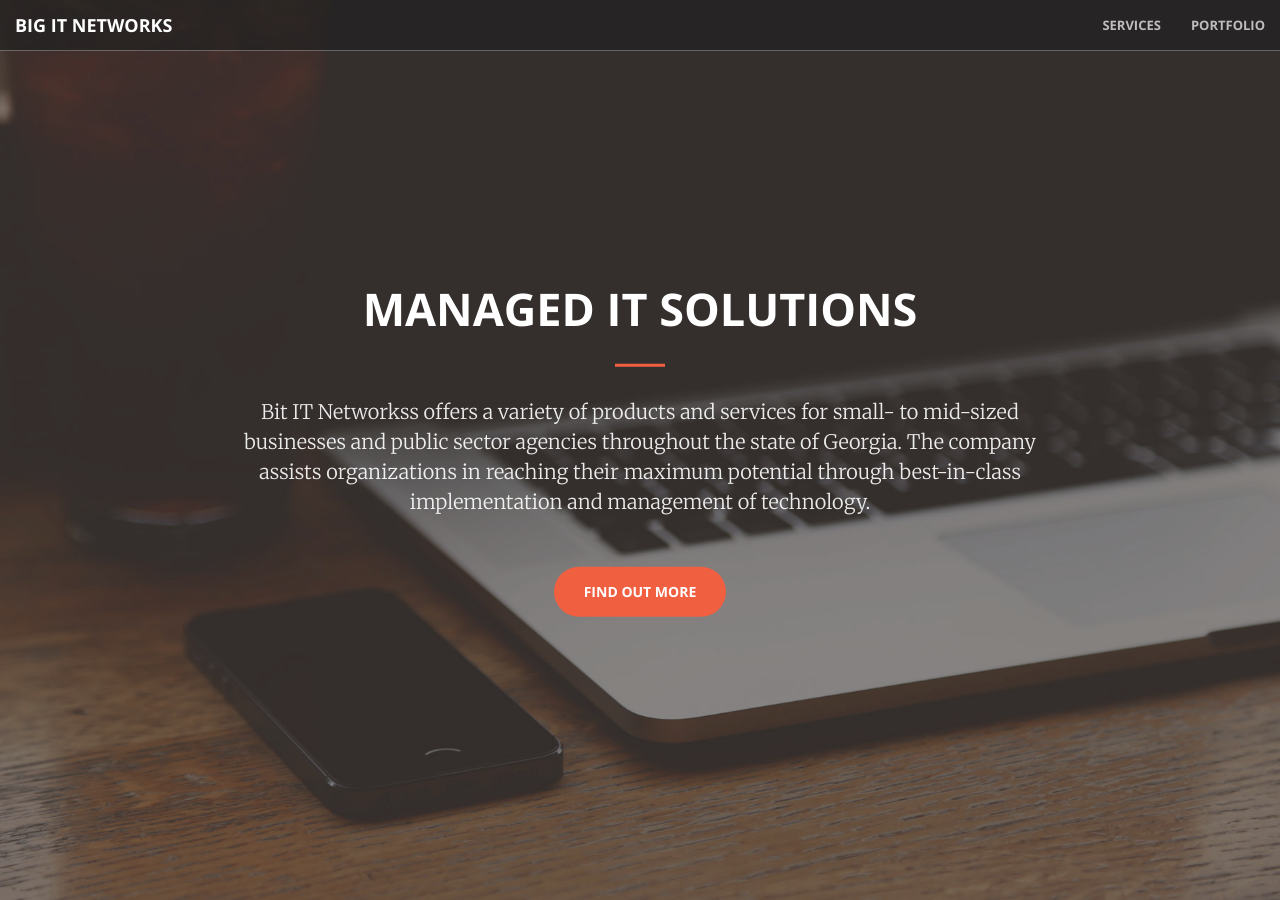
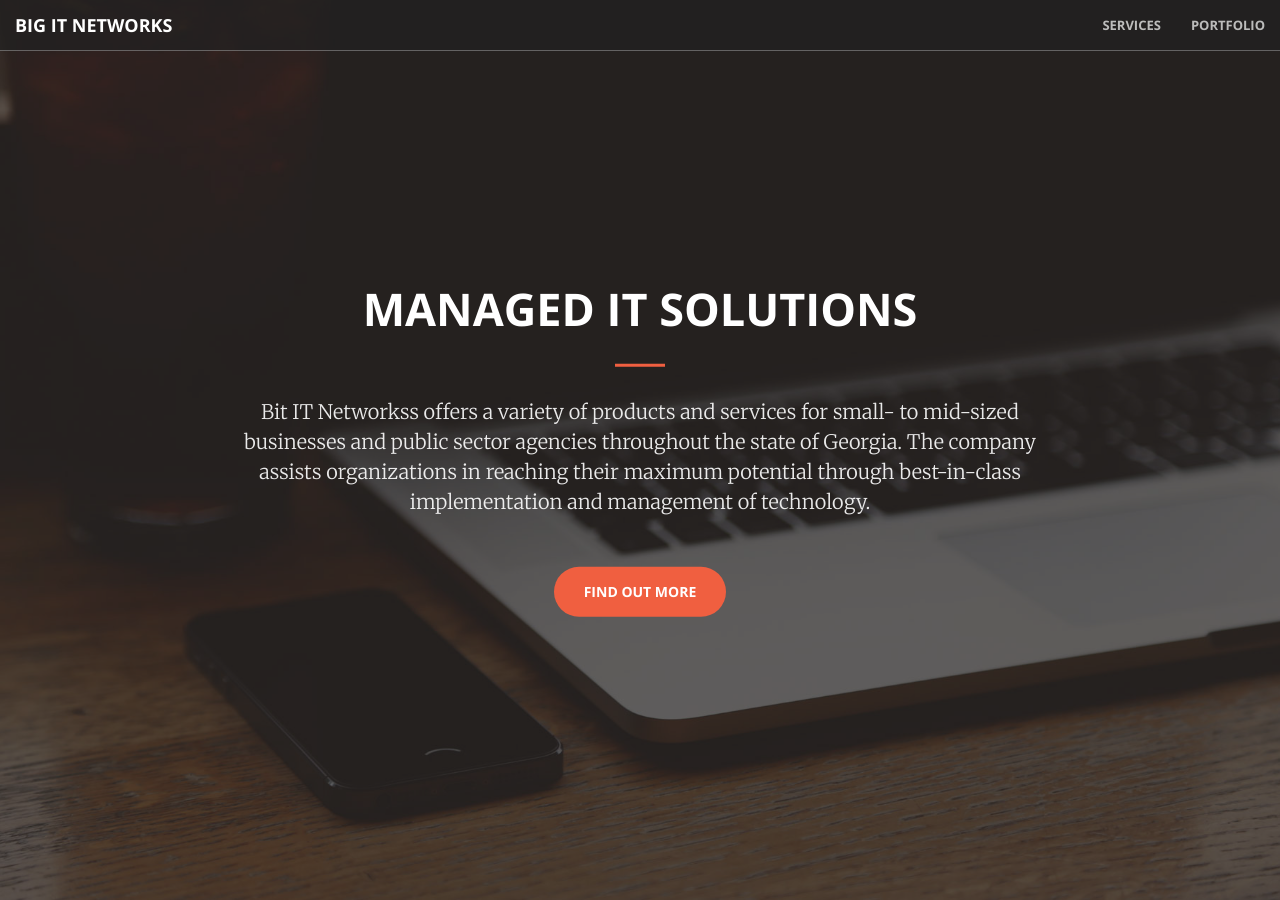
Before and after one commit to bigitnetworks/bigitnetworks.github.io, a Jekyll site: the page built from index.html, in a window 1280 px wide and 900 px high. Built offline with Jekyll 4.4.1, drawn with Linux system fonts in a browser that asks for light colours.

Commit message:
Update creative.css

```diff
--- a/css/creative.css
+++ b/css/creative.css
@@ -504,6 +504,6 @@ body {
     height: 100%;
     left: 0;
     top: 0;
-    background: rgb(0 0 0 / 30%);
+    background: rgb(0 0 0 / 50%);
     z-index: 1;
 }
```
